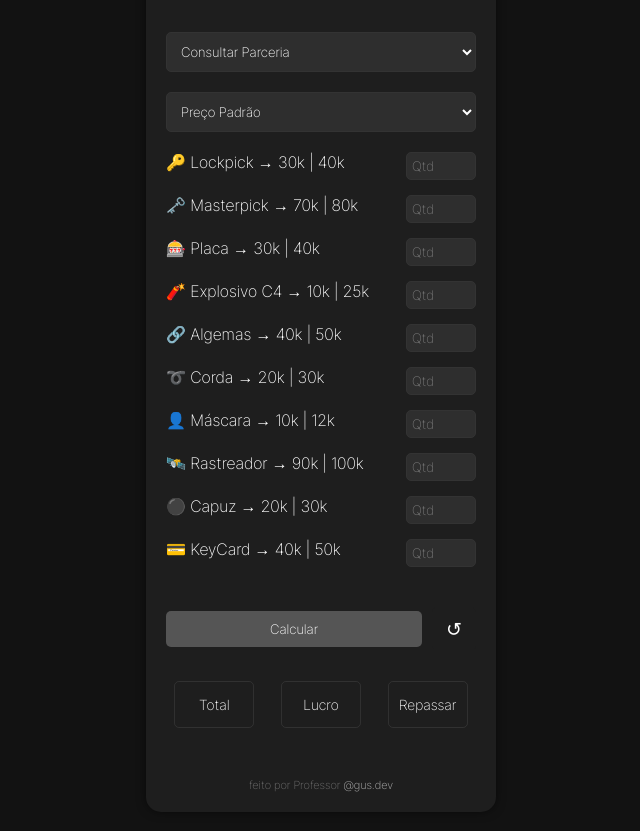
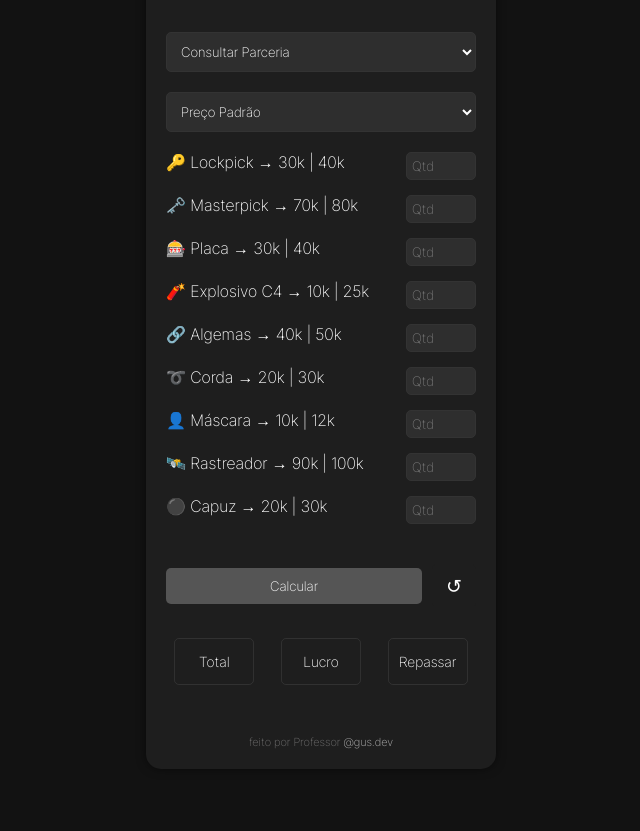
Before and after one commit to thalesnew2/novomundo, a plain HTML site: page index.html in a window 1280 px wide. Shown: the part 253-1084 px from the top of the page, without its empty margins (319-959 px from the left). After the commit the page ends 1052 px from the top, so only its background shows below. Drawn offline with Linux system fonts and the light colour scheme.

Commit message:
Update index.html

```diff
--- a/index.html
+++ b/index.html
@@ -238,10 +238,6 @@
         <input type="number" id="capuz" max="999" placeholder="Qtd" />
       </div>
 
-      <div class="item">
-        <label for="keycard">💳 KeyCard → 40k | 50k</label>
-        <input type="number" id="keycard" max="999" placeholder="Qtd" />
-      </div>
 
       <div class="button-container">
         <button onclick="calcular()">Calcular</button>
@@ -277,7 +273,6 @@
             mascara: 10000,
             rastreador: 90000,
             capuz: 20000,
-            keycard: 40000,
           },
           padrao: {
             lockpick: 40000,
@@ -289,7 +284,6 @@
             mascara: 12000,
             rastreador: 100000,
             capuz: 30000,
-            keycard: 50000,
           },
         };
 
```
